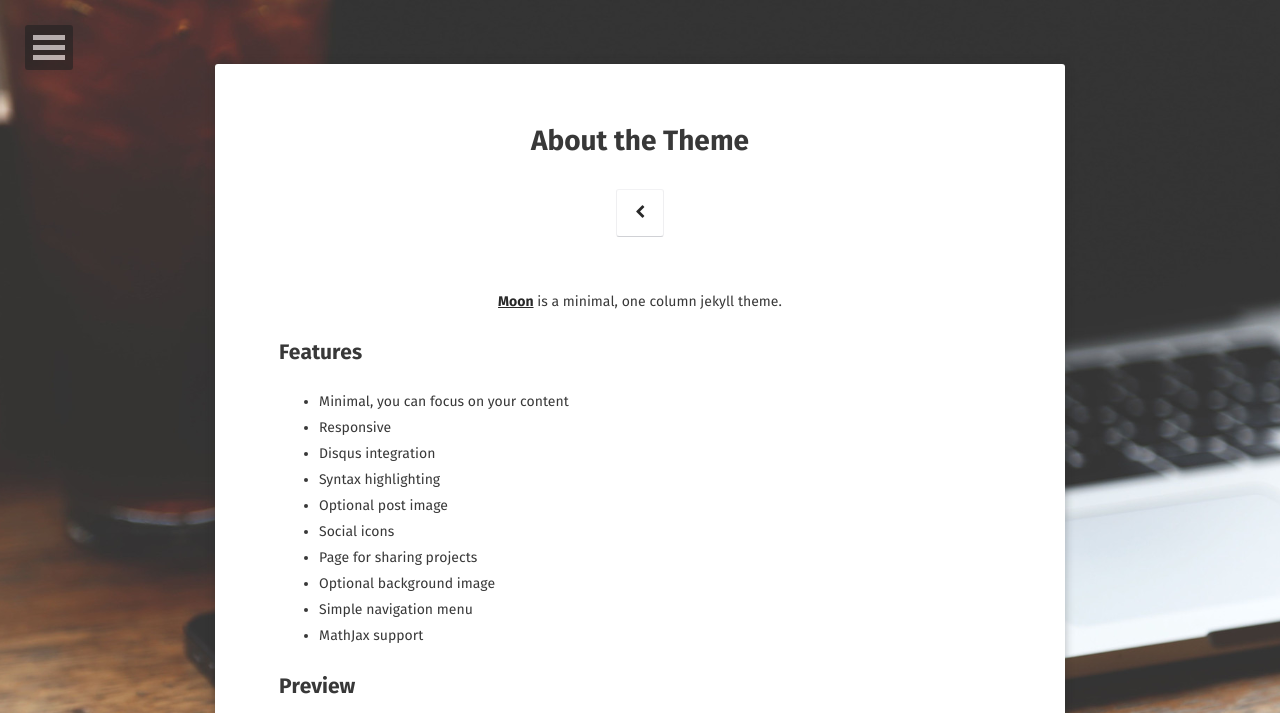
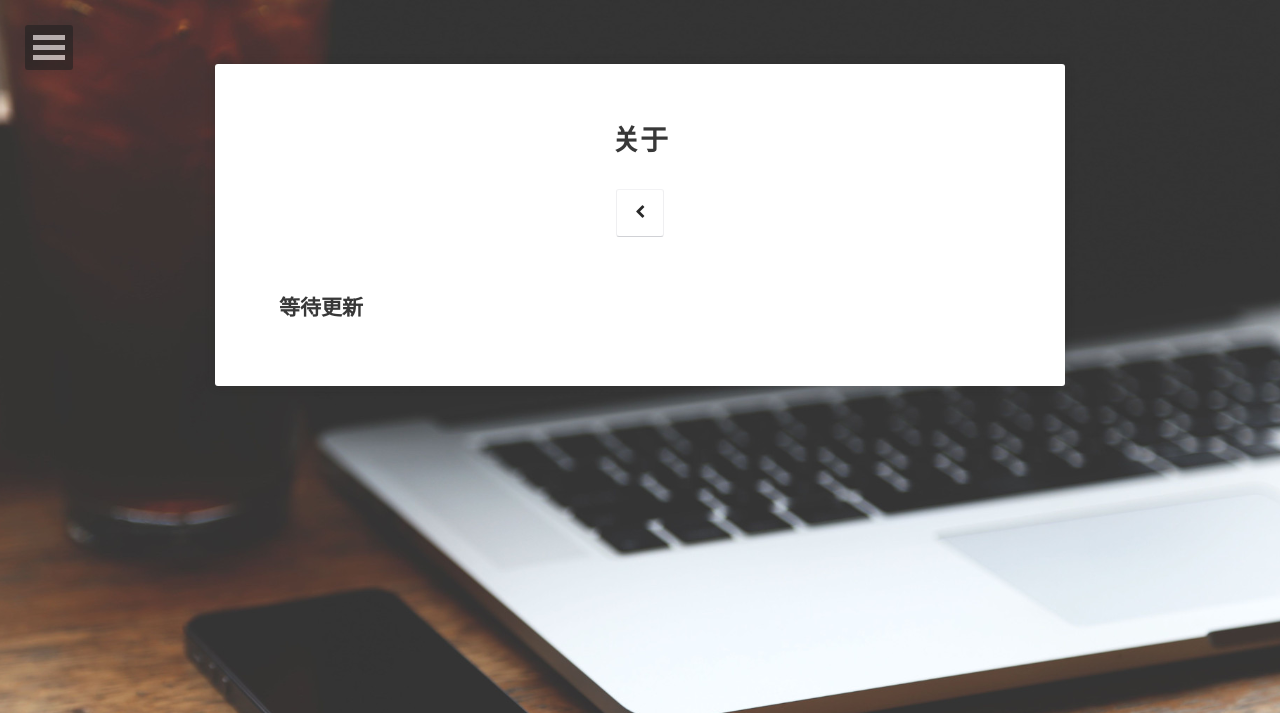
Before and after one commit to xiaobailong/gaoqingyue.github.io, a Jekyll site: the page built from about/index.md, in a window 1280 px wide. Shown: the top 713 px of the page. Built offline with Jekyll 4.4.1, drawn with Linux system fonts in a browser that asks for light colours; some web fonts are replaced; some of the changed text lies outside the part shown; grey boxes are pictures that could not be loaded.

Commit message:
change to zh

```diff
--- a/about/index.md
+++ b/about/index.md
@@ -1,37 +1,9 @@
 ---
 layout: page
-title: About the Theme
-tags: [about, Jekyll, theme, moon]
-date: 2016-03-21
+title: 关于
+tags: [关于]
+date: 2016-09-21
 comments: false
 ---
 
-<center><a href="http://taylantatli.github.io/Moon"><b>Moon</b></a> is a minimal, one column jekyll theme.</center>
-
-## Features
-* Minimal, you can focus on your content
-* Responsive
-* Disqus integration
-* Syntax highlighting
-* Optional post image
-* Social icons
-* Page for sharing projects
-* Optional background image
-* Simple navigation menu
-* MathJax support
-
-## Preview
-
-{% capture images %}
-    https://cloud.githubusercontent.com/assets/754514/14509720/61c61058-01d6-11e6-93ab-0918515ecd56.png
-    https://cloud.githubusercontent.com/assets/754514/14509716/61ac6c8e-01d6-11e6-879f-8308883de790.png
-{% endcapture %}
-{% include gallery images=images caption="Screenshots of Moon Theme" cols=2 %}
-
-See a [live version of Moon](http://taylantatli.github.io/Moon) hosted on GitHub.
-
-## Getting Started
-
-To learn how to install and use this theme check out the [Setup Guide](http://taylantatli.me/Moon/moon-theme/) for more information.
-
-[Install Moon](https://github.com/TaylanTatli/Moon){: .btn}
+## 等待更新
--- a/tags/index.html
+++ b/tags/index.html
@@ -1,6 +1,6 @@
 ---
 layout: page
-title: Tag Archive
+title: 标签
 description: "An archive of posts sorted by tag."
 comments: false
 ---
```
Also changed, not shown: projects/index.md (+1 -1 lines).
